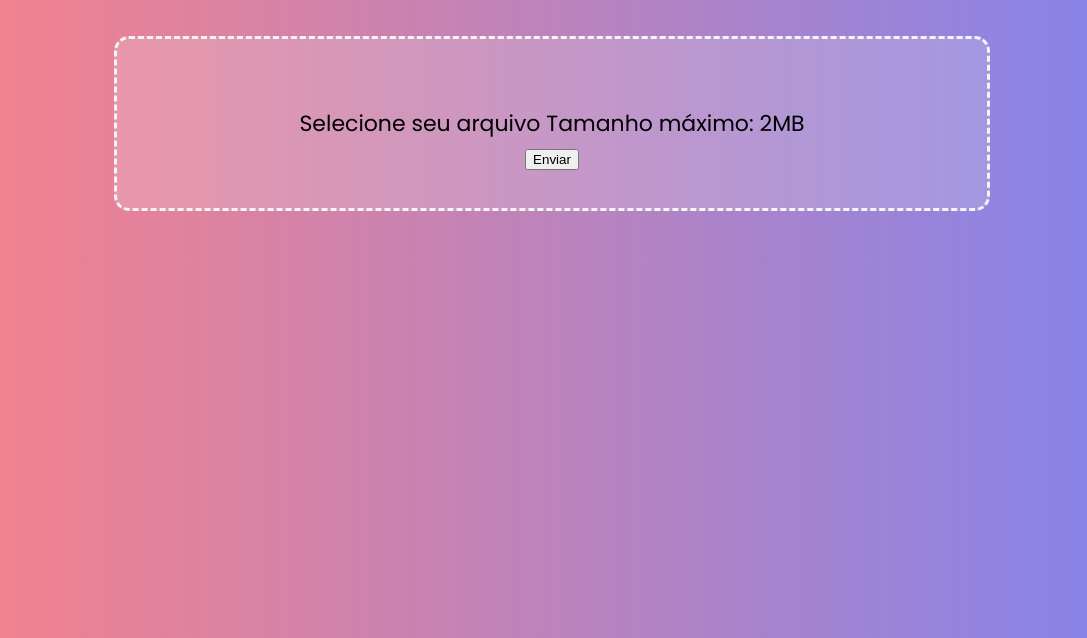
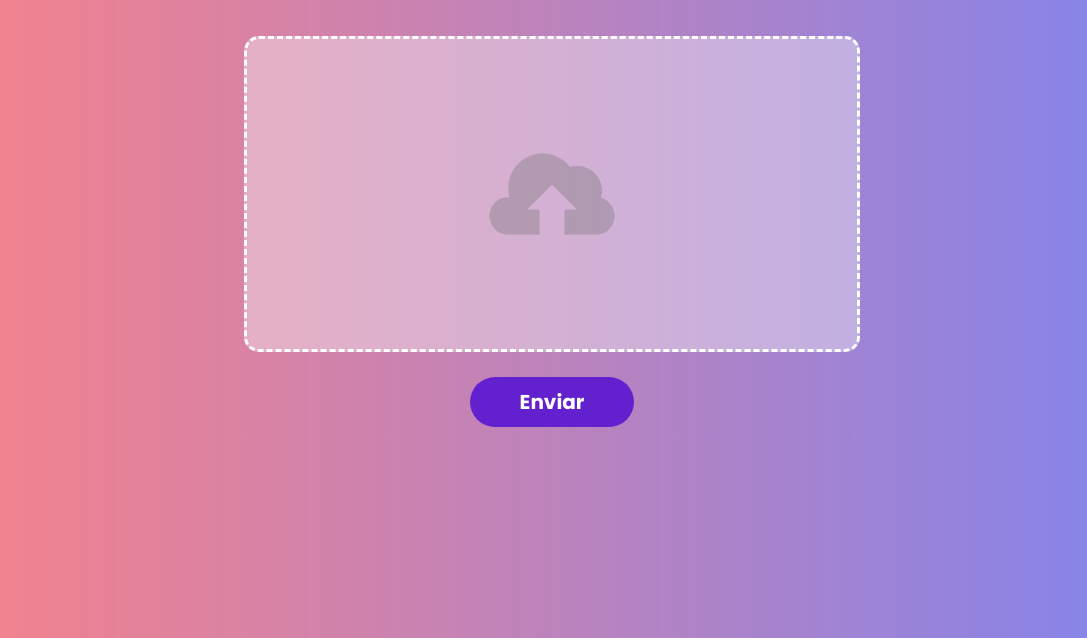
Before and after one commit to lucasabnertb/upload_php, a plain HTML site: page index.html in a window 1280 px wide. Shown: the part 162-800 px from the top of the page, without its empty margins (88-1175 px from the left). Drawn offline with Linux system fonts and the light colour scheme.

Commit message:
modificacoes

```diff
--- a/index.html
+++ b/index.html
@@ -11,17 +11,17 @@
 
 </head>
 <body>
-  <h1>Form de upload de arquivos em PHP</h1>
+  <h1>Formulario de upload de arquivos em PHP</h1>
 
   <section class="caixa">
       <form action="./upload.php" enctype="multipart/form-data" method="POST">
           <div class="form-group">
               <input class="input" name="arquivo" type="file">
-              <span class="help-block"><br>Selecione seu arquivo Tamanho máximo: 2MB<br></span>
+              <span class="help-block"><img class="img" src="./upload-na-nuvem.png"> </span>
           </div>
 
-          <div class="form-group">
-              <button class="btn btn-inverse" type="submit">Enviar</button>
+          <div class="form-group-btn">
+              <button class="btn-submit" type="submit">Enviar</button>
           </div>
       </form>
   </section>
--- a/style.css
+++ b/style.css
@@ -1,12 +1,13 @@
 :root {
   --azul: rgba(97, 104, 236, 0.814);
   --salmao: rgb(250, 130, 136);
+  --font: 'Poppins', sans-serif;
 }
 
 html {
   background: linear-gradient(to right, var(--salmao), var(--azul));
+  font-family: 'Poppins', sans-serif;
   text-align: center;
-  font-family: 'Poppins', sans-serif;
 }
 
 h1 {
@@ -20,22 +21,47 @@ h1 {
   margin: 0 auto;
 }
 
-form {
-  width: 800px;
-  background: rgba(245, 245, 245, 0.185);
-  margin: 50px auto;
+.form-group {
+  display: block;
+  width: 600px;
+  height: 300px;
+  background: rgba(250, 250, 250, 0.384);
+  margin: 25px auto;
   text-align: center;
-  padding: 35px;
   border-radius: 15px;
   font-size: 22px;
-  border: 3px dashed whitesmoke;
+  padding: 5px;
+  border: 3px dashed rgb(255, 255, 255);
+
+}
+
+.img {
+  margin: 75px auto;
+  width: 150px;
+  opacity: 35%;
+
 }
 
 .input {
   display: none;
-  /* font-size: 18px;
+}
+
+.btn-submit {
+  font-family: var(--font);
+  font-size: 20px;
+  font-weight: bolder;
+  color: rgb(255, 255, 255);
+  background: rgb(99, 32, 207);
+  padding: 10px 50px;
   border: none;
-  border-radius: 15px;
-  background: black;
-  color: whitesmoke;*/
+  border-radius: 25px;
+
 }
+
+.btn-submit:hover {
+  background-color: rgb(54, 17, 112);
+}
+
+.btn-submit:active:focus {
+  border: 2px solid gold;
+}
```
Also changed, not shown: Upload.png (added), upload-na-nuvem.png (added).
